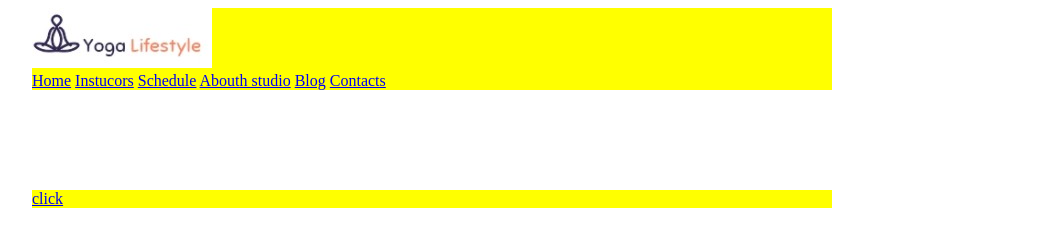
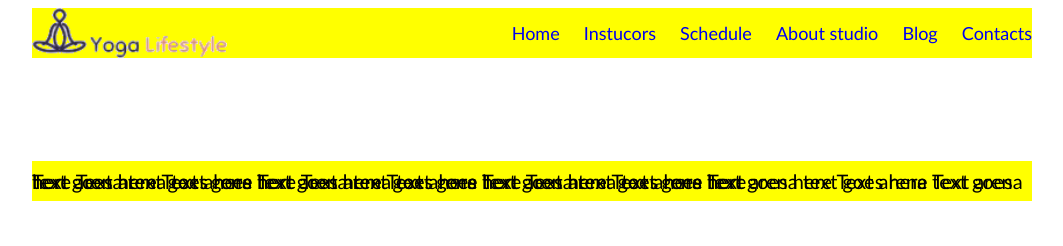
Before and after one commit to Laurisdid/6_joga, a website: page index.html in a window 1280 px wide. Shown: the whole page, without its empty margins (208-1271 px from the left). Drawn offline with Linux system fonts and the light colour scheme.

Commit message:
logo+nav

```diff
--- a/index.html
+++ b/index.html
@@ -9,12 +9,12 @@
 </head>
 <body>
     <header>
-        <img src="./logo.jpg" alt="logo">
+        <img src="./logpng.png" alt="logo">
         <nav>
             <a href="#">Home</a>
             <a href="#">Instucors</a>
             <a href="#">Schedule</a>
-            <a href="#">Abouth studio</a>
+            <a href="#">About studio</a>
             <a href="#">Blog</a>
             <a href="#">Contacts</a>
         </nav>
@@ -23,8 +23,9 @@
     </header>
 
         <main>
-        <a href="#">click</a>
-
+        <p>
+            Text arena text goes here  Text arena text goes here  Text arena text goes here  Text arena text goes here  Text arena text goes here  Text arena text goes here  Text arena text goes here  Text arena text goes here  Text arena text goes here  Text arena text goes here  Text arena text goes here  Text arena text goes here
+        </p>
 
         </main>
 </body>
--- a/main.css
+++ b/main.css
@@ -1,20 +1,39 @@
-main,header{
-    background-color: yellow ;
-    width : 800px;
-    margin-left: calc(50% - 400px);
+body{
+    font-family: 'Gill Sans', 'Gill Sans MT', Calibri, 'Trebuchet MS', sans-serif;
 }
 
 
-img{
+main,header{
+    display: inline-block;
+    background-color: yellow ;
+    width : 1000px;
+    margin-left: calc(50% - 400px);
+
+}
+header{
 
 }
 
+img{
+    float:left;
+    height:50px;
+}
+
 nav{
-
+    float:right;
+    margin-top: 15px;
 }
 
 a {
+    margin-left:20px;
+    line-height: 20px;
+    font-size: 18px;
+    text-decoration: none;
+}
 
+p{
+    line-height: 0px;
+    font-size: 20px;
 }
 
 main{
```
Also changed, not shown: logpng.png (added).
